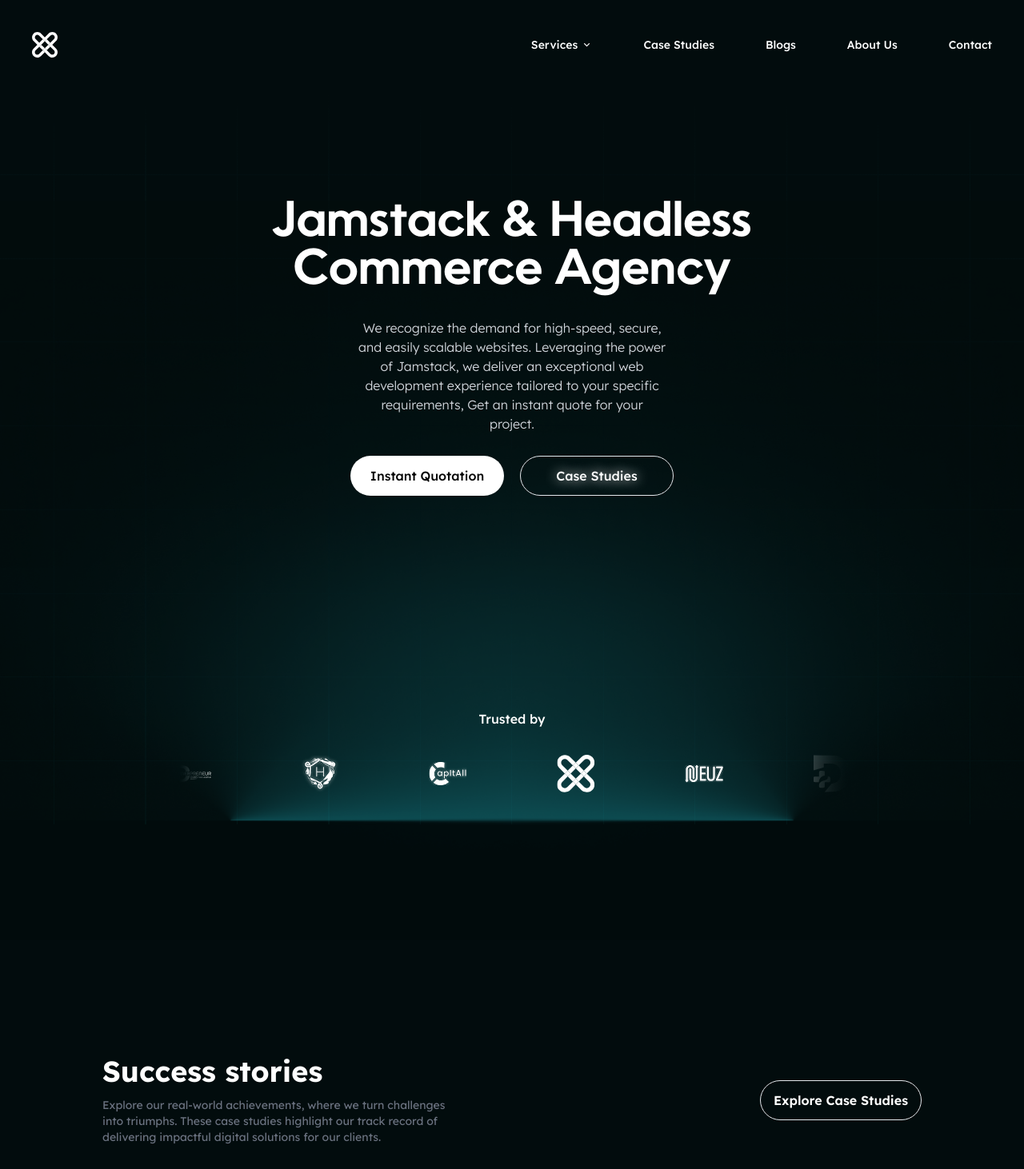
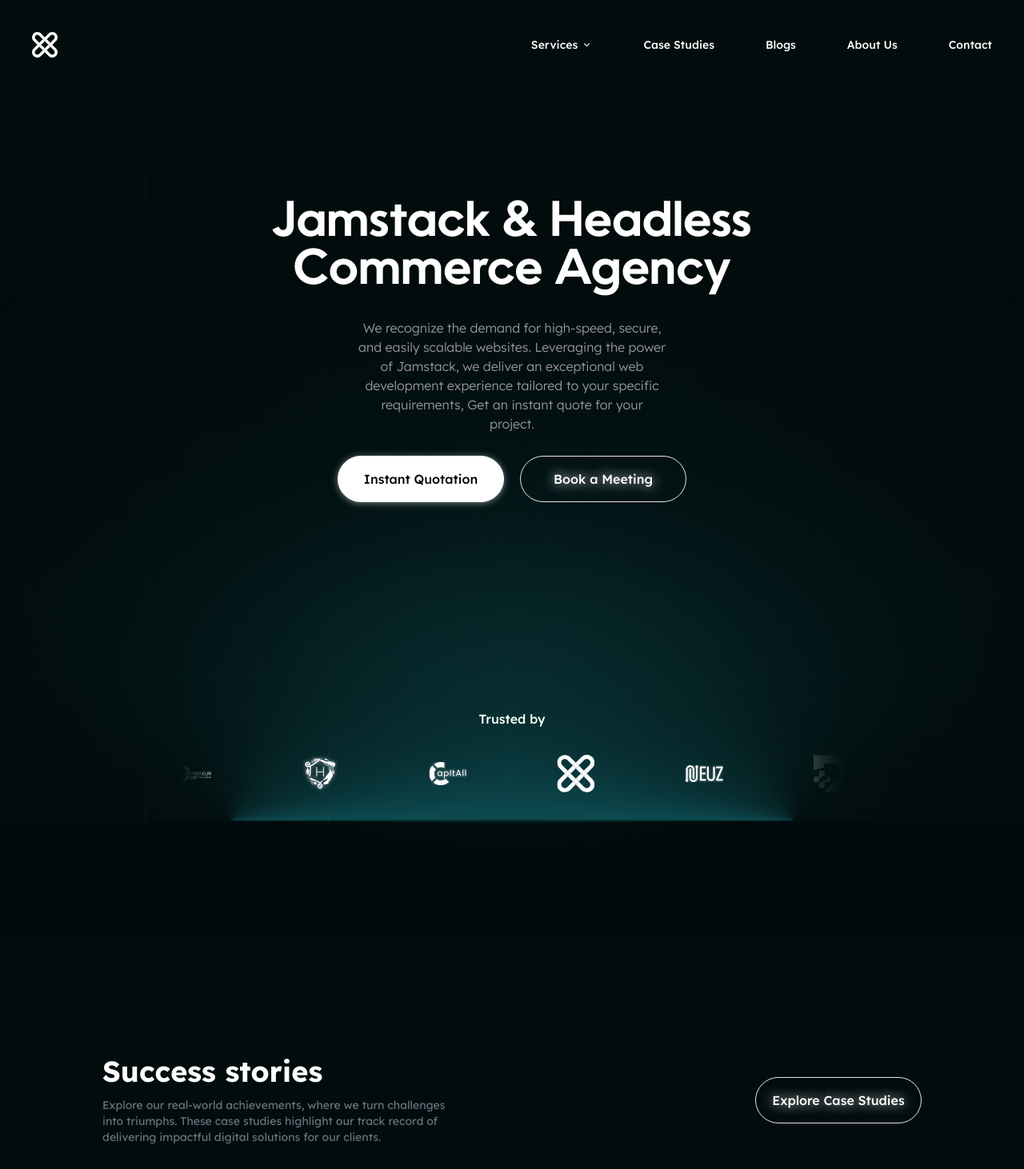
Before and after one commit to PraveenThanikachalam/weframe-praveen, a Next.js app: page / in a window 1280 px wide. Shown: the top 1462 px of the page at 80% size. Built offline with nearby package versions, Linux system fonts and the light colour scheme.

Commit message:
feat: make button reusable

```diff
--- a/components/HeroSection.jsx
+++ b/components/HeroSection.jsx
@@ -1,4 +1,5 @@
 import React from 'react';
+import Button from './ui/Button';
 
 const HeroSection = () => {
   return (
@@ -15,12 +16,8 @@ const HeroSection = () => {
         </p>
       </div>
       <div className="gap-5 flex flex-col lg:flex-row">
-        <button className=" px-5 w-48 py-3 font-medium text-black bg-white rounded-full">
-          Instant Quotation
-        </button>
-        <button className="px-5 w-48 py-3 font-medium text-white glow border  bg-transparent rounded-full">
-          Case Studies
-        </button>
+        <Button variant='filled' label='Instant Quotation'/>
+        <Button variant='outline' label='Book a Meeting'/>
       </div>
     </div>
   );
--- a/components/Navbar.jsx
+++ b/components/Navbar.jsx
@@ -13,17 +13,17 @@ const Navbar = () => {
       </div>
       <nav className="hidden lg:block">
         <ul className="gap-16 flex text-sm font-medium items-center justify-center">
-          <Link
-            href={'/'}
+          <div
             onClick={() => {
               setVisible(!visible);
             }}
+            className='cursor-pointer'
           >
             Services <i className="ri-arrow-down-s-line"></i>
-          </Link>
+          </div>
           <Link href={'/'}>Case Studies</Link>
           <Link href={'/blogs'}>Blogs</Link>
-          <Link href={'/'}>About Us</Link>
+          <Link href={'/about'}>About Us</Link>
           <Link href={'/'}>Contact</Link>
         </ul>
       </nav>
--- a/components/successstory/SuccessStory.jsx
+++ b/components/successstory/SuccessStory.jsx
@@ -1,5 +1,6 @@
 import React from 'react';
 import StoryCard from './StoryCard';
+import Button from '../ui/Button';
 
 const SuccessStory = () => {
   return (
@@ -14,9 +15,7 @@ const SuccessStory = () => {
           </p>
         </div>
         <div>
-          <button className="text-white font-semibold px-4 mt-4 lg:mt-0 py-3 rounded-full border">
-            Explore Case Studies
-          </button>
+          <Button variant='outline' label='Explore Case Studies'/>
         </div>
       </div>
       <StoryCard />
--- /dev/null
+++ b/components/ui/Button.jsx
@@ -0,0 +1,29 @@
+'use client'
+
+import React from 'react';
+
+const Button = ({
+  label,
+  onClick,
+  variant = 'filled',
+  type = 'button',
+  className = '',
+}) => {
+  let style;
+  if (variant === 'outline') {
+    style = 'border-button-border glow text-white';
+  } else if (variant === 'filled') {
+    style = 'border-white bg-white text-black shadow-button-glow';
+  }
+  return (
+    <button
+      type={type}
+      onClick={onClick}
+      className={`px-3 py-3 md:py-4 w-52 text-sm md:text-base font-medium rounded-full border ${style} ${className}`}
+    >
+      {label}
+    </button>
+  );
+};
+
+export default Button;
--- a/tailwind.config.js
+++ b/tailwind.config.js
@@ -11,9 +11,22 @@ module.exports = {
         'gradient-radial': 'radial-gradient(var(--tw-gradient-stops))',
         'gradient-conic':
           'conic-gradient(from 180deg at 50% 50%, var(--tw-gradient-stops))',
+        'nudge-card-gradient':
+          'linear-gradient(262deg, rgba(31, 188, 203, 0.08) 0%, rgba(28, 178, 175, 0.04) 100%), #020C0D',
       },
       fontFamily: {
         'title-font': ['var(--oceanwide-font)'],
+      },
+      colors: {
+        'accent-blue': '#1FBCCB',
+        'gray-300': '#999',
+      },
+      borderColor: {
+        'button-border':
+          'radial-gradient(50% 50% at 50% 50%, rgba(255, 255, 255, 0.00) 0%, rgba(7, 17, 18, 0.17) 100%)',
+      },
+      boxShadow: {
+        'button-glow': '0px 1px 8px 0px rgba(255, 255, 255, 0.48)',
       },
     },
   },
```
